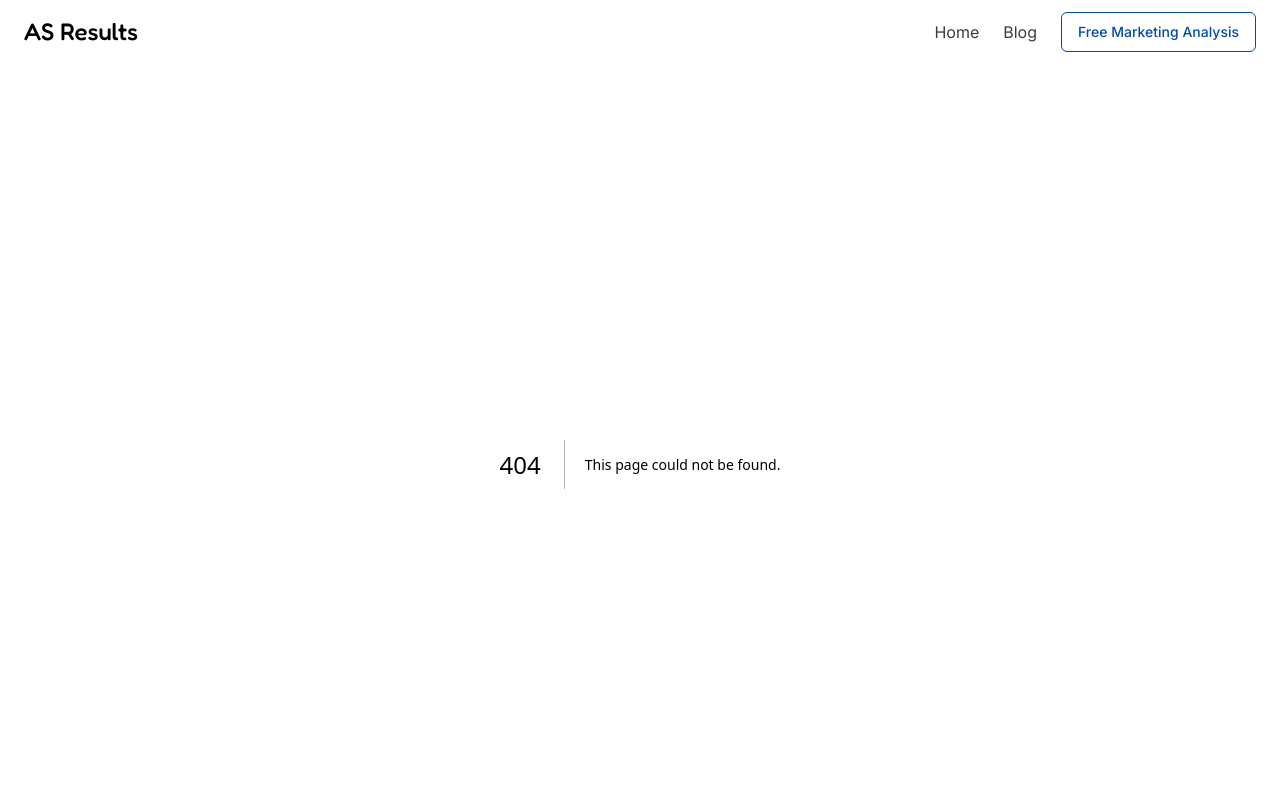
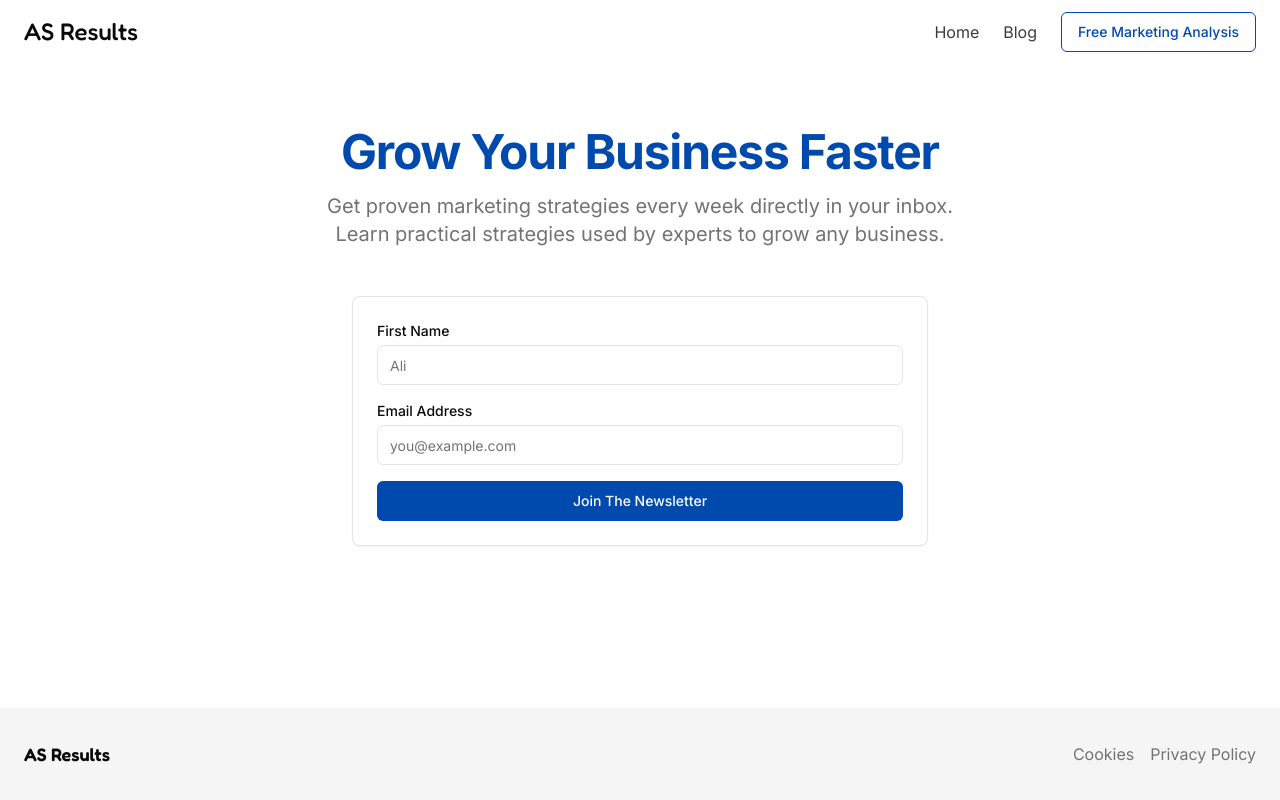
Before and after one commit to AliTheFlop/ASResults, a Next.js app: page /newsletter in a window 1280 px wide. Before the commit this address had no page. Shown: the top 800 px of the page. Built offline with nearby package versions, Linux system fonts and the light colour scheme.

Commit message:
Newsletter added

```diff
--- /dev/null
+++ b/app/newsletter/page.jsx
@@ -0,0 +1,23 @@
+import NewsletterForm from "@/components/sections/NewsletterForm";
+
+export default function NewsletterPage() {
+    return (
+        <div className="container mx-auto py-16 px-4 md:px-6">
+            <div className="max-w-3xl mx-auto text-center mb-12">
+                <h1 className="text-4xl md:text-5xl font-bold tracking-tight text-brand mb-4">
+                    Grow Your Business Faster
+                </h1>
+                <p className="text-xl text-muted-foreground">
+                    Get proven marketing strategies every week directly in your
+                    inbox.
+                </p>
+
+                <p className="text-xl text-muted-foreground">
+                    Learn practical strategies used by experts to grow any
+                    business.
+                </p>
+            </div>
+            <NewsletterForm />
+        </div>
+    );
+}
--- a/app/page.jsx
+++ b/app/page.jsx
@@ -1,8 +1,9 @@
-import Hero from '@/components/sections/Hero';
-import Problem from '@/components/sections/Problem';
-import Agitate from '@/components/sections/Agitate';
-import Solution from '@/components/sections/Solution';
-import ContactCTA from '@/components/sections/ContactCTA';
+import Hero from "@/components/sections/Hero";
+import Problem from "@/components/sections/Problem";
+import Agitate from "@/components/sections/Agitate";
+import Solution from "@/components/sections/Solution";
+import ContactCTA from "@/components/sections/ContactCTA";
+import NewsletterSignupCTA from "@/components/sections/NewsletterSignupCTA";
 
 export default function Home() {
     return (
@@ -12,6 +13,7 @@ export default function Home() {
             <Agitate />
             <Solution />
             <ContactCTA />
+            <NewsletterSignupCTA />
         </>
     );
 }
--- /dev/null
+++ b/components/sections/NewsletterForm.jsx
@@ -0,0 +1,135 @@
+"use client";
+
+import { useState } from "react";
+import { CheckCircle2 } from "lucide-react";
+import { Input } from "@/components/ui/input";
+import { Button } from "@/components/ui/button";
+
+const FORMSPARK_FORM_ID = "PoXMLj7CF";
+
+const NewsletterForm = () => {
+    const [form, setForm] = useState({ firstName: "", email: "" });
+    const [isSubmitting, setIsSubmitting] = useState(false);
+    const [isSubmitted, setIsSubmitted] = useState(false);
+    const [error, setError] = useState(null);
+
+    const handleChange = (e) => {
+        setForm({ ...form, [e.target.name]: e.target.value });
+    };
+
+    const handleSubmit = async (e) => {
+        e.preventDefault();
+        setIsSubmitting(true);
+        setError(null);
+
+        try {
+            const response = await fetch(
+                `https://api.formspark.io/${FORMSPARK_FORM_ID}`,
+                {
+                    method: "POST",
+                    headers: {
+                        "Content-Type": "application/json",
+                        Accept: "application/json",
+                    },
+                    body: JSON.stringify(form),
+                }
+            );
+
+            if (!response.ok) {
+                const data = await response.json();
+                throw new Error(data.message || "Something went wrong.");
+            }
+
+            setIsSubmitted(true);
+            setForm({ firstName: "", email: "" });
+        } catch (err) {
+            setError(err.message);
+        } finally {
+            setIsSubmitting(false);
+        }
+    };
+
+    if (isSubmitted) {
+        return (
+            <div className="bg-muted rounded-lg p-8 text-center">
+                <div className="w-16 h-16 bg-green-100 rounded-full mx-auto flex items-center justify-center mb-4">
+                    <CheckCircle2 className="h-8 w-8 text-green-600" />
+                </div>
+                <h3 className="text-2xl font-semibold mb-2">
+                    Thanks for signing up!
+                </h3>
+                <p className="text-muted-foreground mb-4">
+                    You’ll get the next newsletter when it drops.
+                </p>
+                <Button
+                    variant="outline"
+                    onClick={() => {
+                        setIsSubmitted(false);
+                        setError(null);
+                    }}
+                >
+                    Sign Up Again
+                </Button>
+            </div>
+        );
+    }
+
+    return (
+        <form
+            onSubmit={handleSubmit}
+            className="bg-card rounded-lg border p-6 shadow-sm max-w-xl mx-auto"
+        >
+            {error && (
+                <div className="mb-4 p-3 bg-destructive/20 text-destructive rounded-md">
+                    Error: {error}
+                </div>
+            )}
+            <div className="space-y-4">
+                <div>
+                    <label
+                        htmlFor="firstName"
+                        className="block text-sm font-medium mb-1"
+                    >
+                        First Name
+                    </label>
+                    <Input
+                        id="firstName"
+                        name="firstName"
+                        type="text"
+                        value={form.firstName}
+                        onChange={handleChange}
+                        placeholder="Ali"
+                        required
+                    />
+                </div>
+                <div>
+                    <label
+                        htmlFor="email"
+                        className="block text-sm font-medium mb-1"
+                    >
+                        Email Address
+                    </label>
+                    <Input
+                        id="email"
+                        name="email"
+                        type="email"
+                        value={form.email}
+                        onChange={handleChange}
+                        placeholder="you@example.com"
+                        required
+                    />
+                </div>
+                <Button
+                    type="submit"
+                    className="w-full"
+                    variant="brand"
+                    disabled={isSubmitting}
+                >
+                    {isSubmitting ? "Subscribing..." : "Join The Newsletter"}
+                </Button>
+            </div>
+        </form>
+    );
+};
+
+export default NewsletterForm;
--- /dev/null
+++ b/components/sections/NewsletterSignupCTA.jsx
@@ -0,0 +1,24 @@
+"use client";
+
+import NewsletterForm from "./NewsletterForm";
+
+const NewsletterSignupCTA = () => {
+    return (
+        <section className="py-16 md:py-24 bg-muted/40 border-t border-border">
+            <div className="container mx-auto px-4 md:px-6">
+                <div className="max-w-3xl mx-auto text-center mb-10">
+                    <h2 className="text-3xl md:text-4xl font-bold tracking-tight mb-4">
+                        Grow Your Business Faster
+                    </h2>
+                    <p className="text-muted-foreground text-lg">
+                        Get proven marketing strategies every week directly in
+                        your inbox.
+                    </p>
+                </div>
+                <NewsletterForm />
+            </div>
+        </section>
+    );
+};
+
+export default NewsletterSignupCTA;
```
Also changed, not shown: content/blog/AI-Sucks.md (+0 -2 lines). Lines whose indentation alone changed are shown as unchanged.
